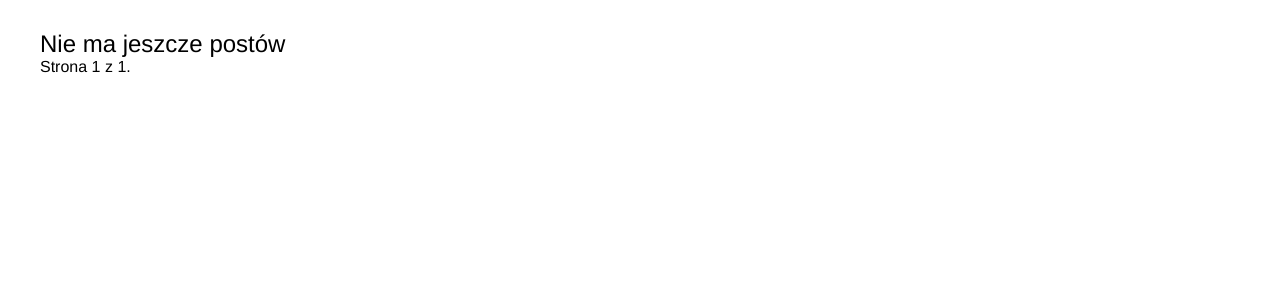
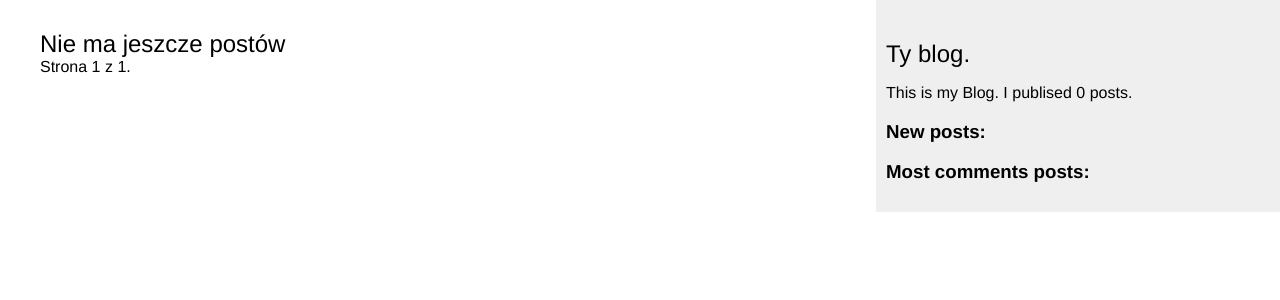
Before and after one commit to MatRos-sf/Simple-Bolg, a Django app: page /blog/ in a window 1280 px wide. Shown: the top 300 px of the page. Run offline with Django 4.2, Linux system fonts and the light colour scheme; data that the repository does not hold is empty.

Commit message:
own_tags

```diff
--- a/blog/templates/blog/base.html
+++ b/blog/templates/blog/base.html
@@ -1,3 +1,4 @@
+{% load blog_tags %}
 {% load static %}
 <!DOCTYPE html>
 <html>
@@ -10,5 +11,22 @@
         {% block content %}
         {% endblock %}
     </div>
+
+    <div id="sidebar">
+        <h2>Ty blog.</h2>
+        <p>This is my Blog. I publised {% total_post %} posts.</p>
+        <h3>New posts: </h3>
+            {% show_latest_posts 3 %}
+        <h3>Most comments posts: </h3>
+            {% get_most_commented_posts as most_commented_posts %}
+                <ul>
+                    {% for post in most_commented_posts %}
+                        <li>
+                            <a href="{{ post.get_absolute_url }}">{{ post.title }} </a>
+                        </li>
+                    {% endfor %}
+                </ul>
+
+    </div>
 </body>
 </html>
--- a/blog/templates/blog/post/detail.html
+++ b/blog/templates/blog/post/detail.html
@@ -1,4 +1,5 @@
 {% extends "blog/base.html" %}
+{% load blog_tags %}
 {% block title %} {{ post.title }} {% endblock %}
 {% block content %}
     <h1>{{ post.title }}</h1>
@@ -13,7 +14,7 @@
     <p>
         Published {{ post.created }}
     </p>
-    {{ post.body }}
+    {{ post.body|markdown }}
     <p>
         <a href="{% url 'post_share' post.category post.id %}">
             Share post
--- /dev/null
+++ b/blog/templates/blog/post/latest_posts.html
@@ -0,0 +1,7 @@
+<ul>
+    {% for post in latest_posts %}
+    <li>
+        <a href="{{ post.get_absolute_url }}">{{ post.title }} </a>
+    </li>
+    {% endfor%}
+</ul>
--- /dev/null
+++ b/blog/templatetags/blog_tags.py
@@ -0,0 +1,28 @@
+import markdown
+from django import template
+from django.db.models import Count
+from django.utils.safestring import mark_safe
+
+from blog.models import Post
+
+register = template.Library()
+
+@register.simple_tag
+def total_post():
+    return Post.objects.count()
+
+@register.inclusion_tag('blog/post/latest_posts.html')
+def show_latest_posts(count=5):
+    latest_posts = Post.objects.order_by('-created')[:count]
+    return {'latest_posts': latest_posts}
+
+@register.simple_tag
+def get_most_commented_posts(count=2):
+    return Post.objects.annotate(
+        total_comments=Count('comments')
+    ).order_by('-total_comments')[:count]
+
+
+@register.filter(name='markdown')
+def markdown_format(text):
+    return mark_safe(markdown.markdown(text))
--- a/blog/views.py
+++ b/blog/views.py
@@ -10,7 +10,14 @@ from taggit.models import Tag
 from blog.forms import CommentForms, ShareForm
 from blog.models import Post
 
-
+"""
+to do :
+    * szukanie
+    * simple test
+    * create sample
+    * ściągnięcie tekstu w Txt
+    * audio słuchanie
+"""
 
 def post_list(request, tag_slug=None):
     objects_list = Post.objects.all()
```
Also changed, not shown: news_in_levels/settings.py (+6 -2 lines), blog/templatetags/__init__.py (added).
